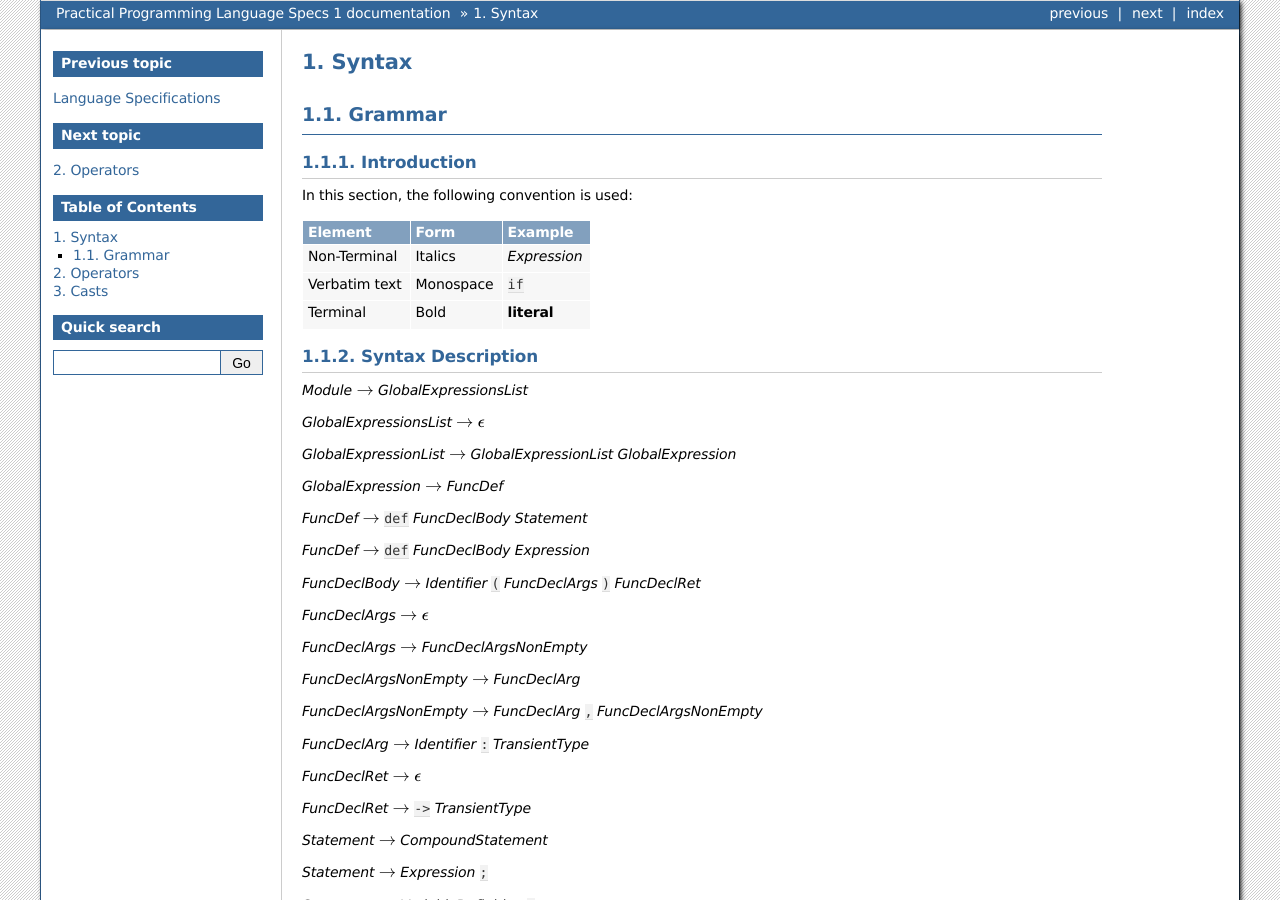
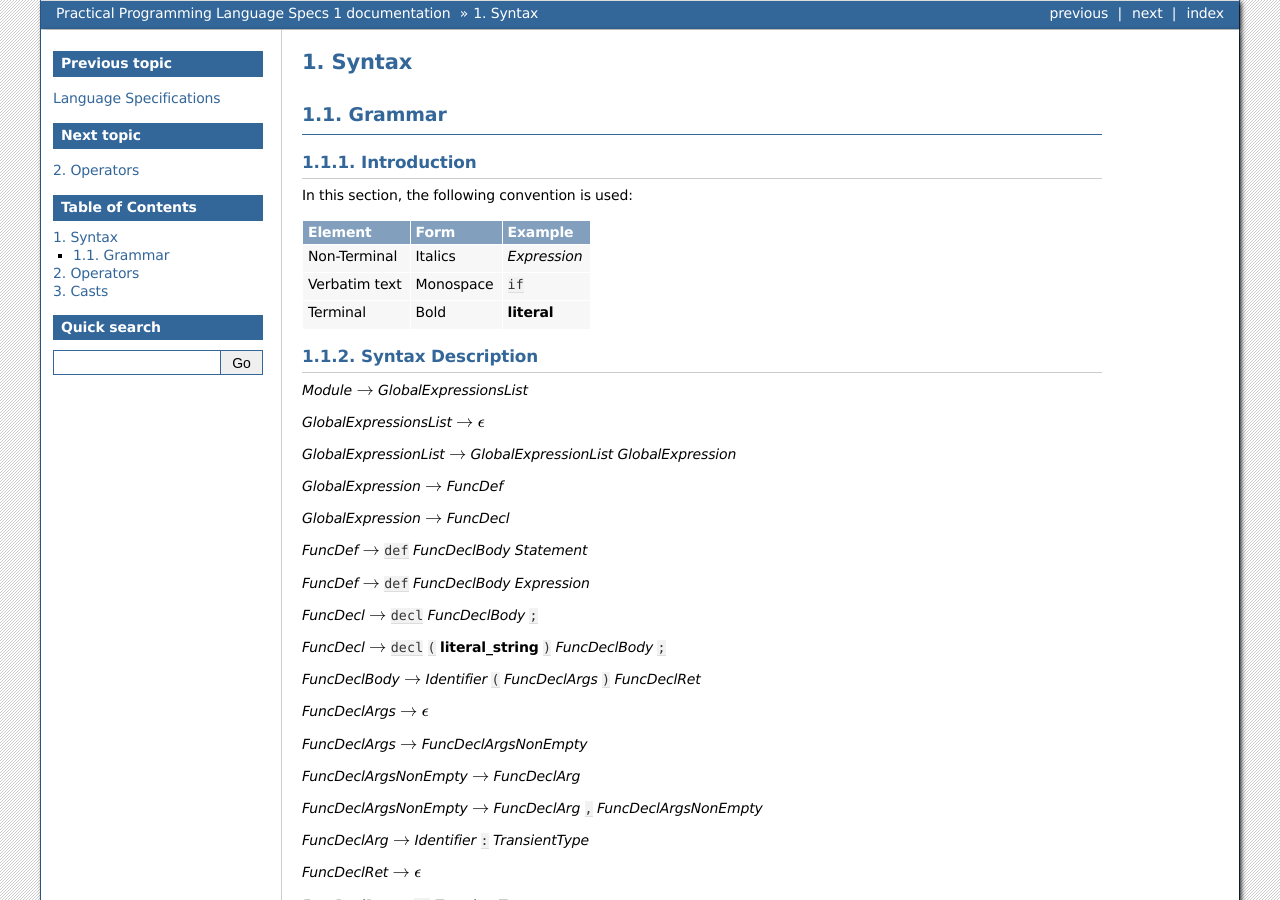
Before and after one commit to Practical/specs, a Sphinx documentation site: the page built from source/syntax.rst, in a window 1280 px wide and 900 px high. Built offline with Sphinx 7.4.7, drawn with Linux system fonts in a browser that asks for light colours.

Commit message:
Add function declaration syntax

```diff
--- a/source/syntax.rst
+++ b/source/syntax.rst
@@ -31,9 +31,15 @@ Syntax Description
 
 *GlobalExpression* :math:`\rightarrow` *FuncDef*
 
+*GlobalExpression* :math:`\rightarrow` *FuncDecl*
+
 *FuncDef* :math:`\rightarrow` ``def`` *FuncDeclBody* *Statement*
 
 *FuncDef* :math:`\rightarrow` ``def`` *FuncDeclBody* *Expression*
+
+*FuncDecl* :math:`\rightarrow` ``decl`` *FuncDeclBody* ``;``
+
+*FuncDecl* :math:`\rightarrow` ``decl`` ``(`` **literal_string** ``)`` *FuncDeclBody* ``;``
 
 *FuncDeclBody* :math:`\rightarrow` *Identifier* ``(`` *FuncDeclArgs* ``)`` *FuncDeclRet*
 
```
